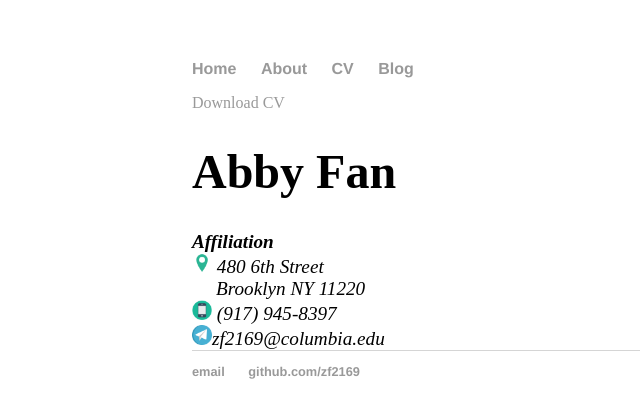
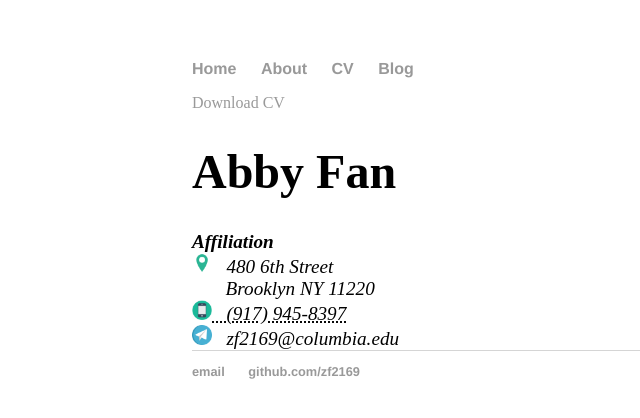
Before and after one commit to zf2169/zf2169.github.io, a Jekyll site: the page built from cv/index.html, in a window 1280 px wide. Shown: the top 418 px of the page, without its empty margins (0-640 px from the left). Built offline with Jekyll 4.4.1, drawn with Linux system fonts in a browser that asks for light colours.

Commit message:
Update index.html

```diff
--- a/cv/index.html
+++ b/cv/index.html
@@ -8,10 +8,10 @@ title: CV of Abby
 					<h1>Abby Fan</h1>
 					<address>
 					<strong>Affiliation</strong><br>
-					<img class="img-responsive" src="/img/icon_resume_address.png"/ width="20" height="20"> 480 6th Street <br>
-					&emsp; Brooklyn NY 11220<br>
-					<img class="img-responsive" src="/img/icon_resume_phone.png"/ width="20" height="20"><abbr title="phone"></abbr> (917) 945-8397<br>
-					<img class="img-responsive" src="/img/icon_resume_email.png"/ width="20" height="20"><span class="obfuscate">zf2169@columbia.edu</span>
+					<img class="img-responsive" src="/img/icon_resume_address.png"/ width="20" height="20"> &nbsp; 480 6th Street <br>
+					&emsp; &nbsp; Brooklyn NY 11220<br>
+					<abbr title="phone"><img class="img-responsive" src="/img/icon_resume_phone.png"/ width="20" height="20"> &nbsp; (917) 945-8397<br></abbr>
+					<span class="obfuscate"><img class="img-responsive" src="/img/icon_resume_email.png"/ width="20" height="20"> &nbsp; zf2169@columbia.edu</span>
 					</address>
 		</a>
 	</div>
```
